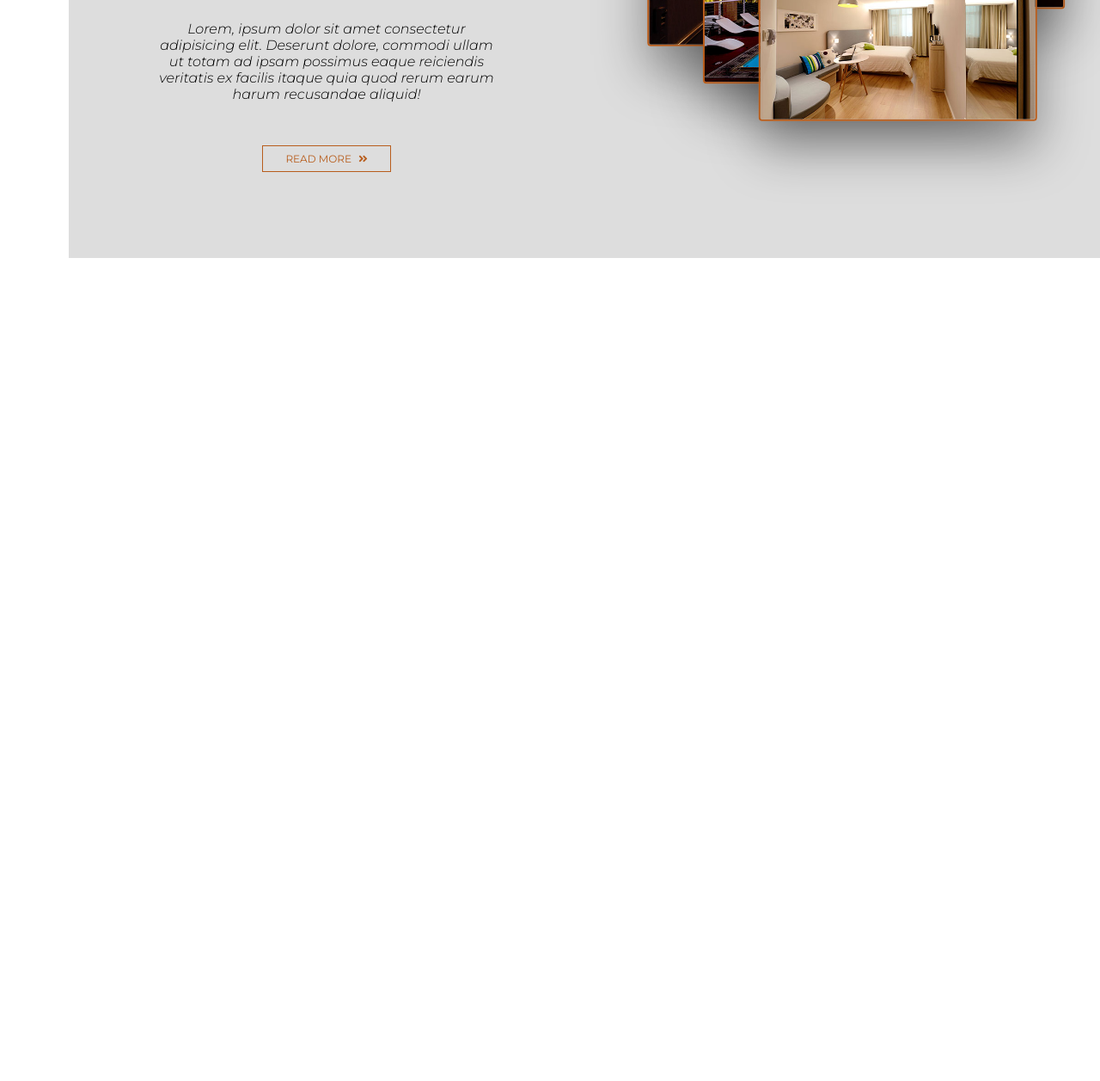
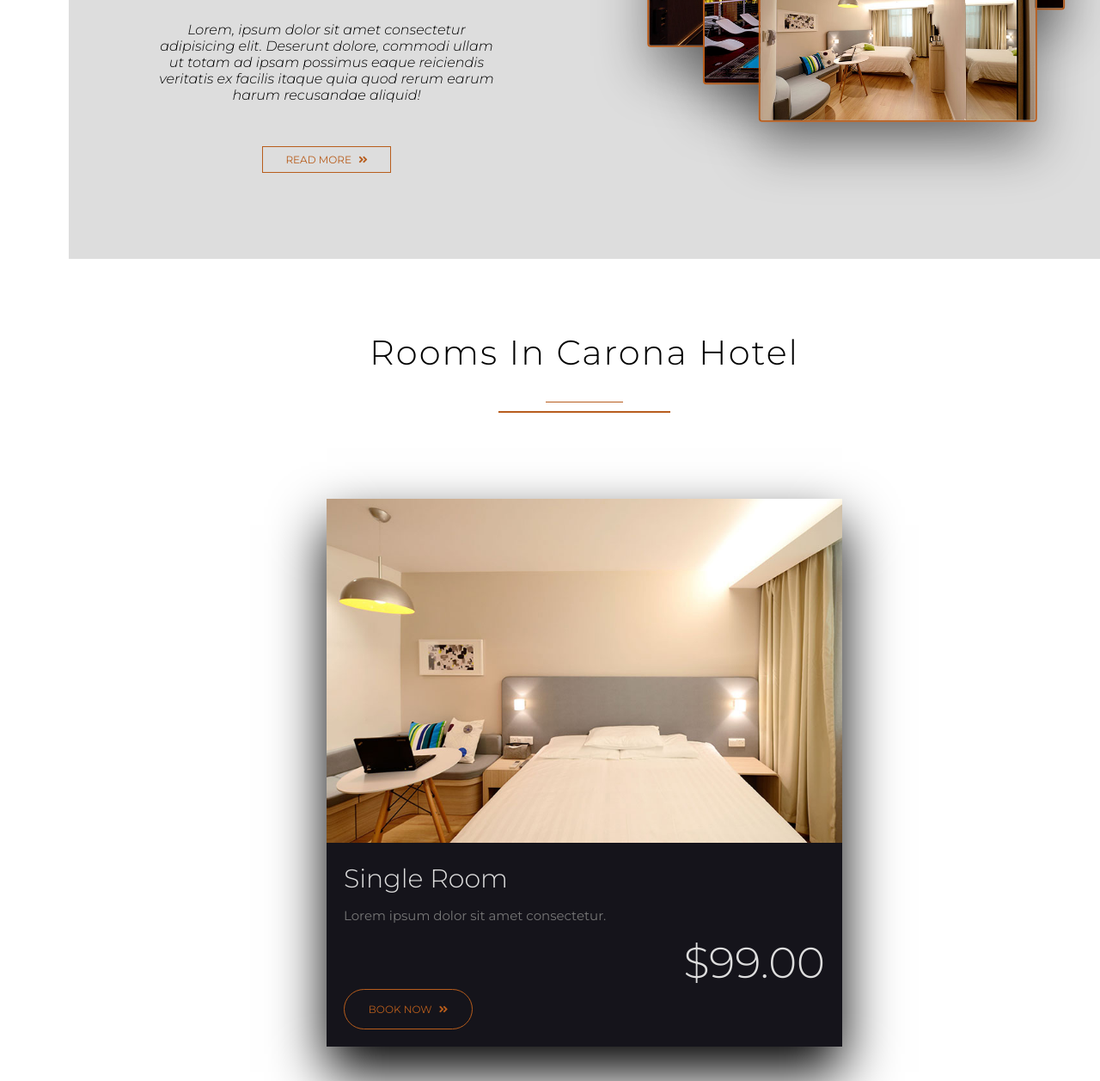
Before and after one commit to netanelmenasherov/corona-hotel, a plain HTML site: page index.html in a window 1280 px wide. Shown: the part 1123-2380 px from the top of the page at 86% size. Before the commit the page ends 1423 px from the top, so only its background shows below. Drawn offline with Linux system fonts and the light colour scheme.

Commit message:
finished rooms styling

```diff
--- a/css/style.css
+++ b/css/style.css
@@ -332,18 +332,6 @@ body {
 
 }
 
-.small-underline {
-    width: 9rem;
-    height: .1rem;
-    background-color: #b85d1e;
-    margin: 0 auto 1rem auto;
-}
-
-.big-underline {
-    width: 20rem;
-    height: .1rem;
-    background-color: #b85d1e;
-}
 
 .sub-heading {
     font-size: 3.5rem;
@@ -414,3 +402,115 @@ body {
 }
 
 /* about-us end  */
+
+/* common header */
+.common-header {
+    padding: 5rem;
+    text-align: center;
+}
+
+.common-heading {
+    font-size: 4rem;
+    font-weight: 300;
+    letter-spacing: .2rem;
+}
+
+.small-underline {
+    width: 9rem;
+    height: .1rem;
+    background-color: #b85d1e;
+    margin: 0 auto 1rem auto;
+}
+
+.big-underline {
+    width: 20rem;
+    height: .2rem;
+    margin: auto;
+    background-color: #b85d1e;
+    margin: auto;
+}
+
+/* common header end  */
+
+/* rooms */
+.rooms {
+    margin-left: 8rem;
+}
+
+.rooms-cards-wrapper {
+    display: flex;
+    flex-wrap: wrap;
+    justify-content: center;
+
+}
+
+.room-card {
+    width: 60rem;
+    margin: 5rem;
+    background-color: #15141b;
+    box-shadow: 0 3rem 6rem rgba(0, 0, 0, 3);
+
+}
+
+.room-img {
+    width: 100%;
+}
+
+.room-card-content {
+    color: #ddd;
+    padding: 2rem;
+}
+
+.room-card-heading {
+    margin: 0 0 0 0;
+    font-size: 3rem;
+    font-weight: 300;
+}
+
+.room-card-paragraph {
+    font-size: 1.5rem;
+    color: #777;
+}
+
+.room-price {
+    font-size: 5rem;
+    font-weight: 300;
+    text-align: right;
+    margin: 0;
+}
+
+.room-card-btn {
+    width: 15rem;
+    padding: 1.5rem 1rem;
+    font-family: "Montserrat", sans-serif;
+    font-size: 1.2rem;
+    text-transform: uppercase;
+    color: #b85d1c;
+    background-color: transparent;
+    border: .1rem solid #b85d1c;
+    border-radius: 10rem;
+    outline: none;
+    cursor: pointer;
+}
+.rooms-btn-wrapper{
+    text-align: center;
+}
+.rooms-btn{
+    width: 20rem;
+    padding: 1.5rem 1rem;
+    margin: 4rem 0;
+    background-color: transparent;
+    text-transform: uppercase;
+    color: #b85d1c;
+    border : .2rem solid #b85d1c;
+    cursor: pointer;
+    outline: none;
+    box-shadow: 0 1.5rem 6rem rgba(0, 0, 0, .3);
+    transition: all .2s;
+}
+
+.rooms-btn:hover{
+    background-color: #b85d1c;
+    color: #ddd;
+}
+/* rooms end */
--- a/index.html
+++ b/index.html
@@ -136,5 +136,73 @@
       </div>
     </section>
     <!-- about us end  -->
+    <!-- rooms -->
+    <section class="rooms">
+      <div class="common-header">
+        <h1 class="common-heading">Rooms In Carona Hotel</h1>
+        <div class="underline">
+          <div class="small-underline"></div>
+          <div class="big-underline"></div>
+        </div>
+      </div>
+      <div class="rooms-cards-wrapper">
+        <div class="room-card">
+          <img src="./img/single-room.jpeg" alt="room-image" class="room-img" />
+          <div class="room-card-content">
+            <h4 class="room-card-heading">Single Room</h4>
+            <p class="room-card-paragraph">
+              Lorem ipsum dolor sit amet consectetur.
+            </p>
+            <p class="room-price">$99.00</p>
+            <button class="room-card-btn">
+              Book Now <i class="fas fa-angle-double-right btn-arrow"></i>
+            </button>
+          </div>
+        </div>
+        <div class="room-card">
+          <img src="./img/double-room.jpeg" alt="room-image" class="room-img" />
+          <div class="room-card-content">
+            <h4 class="room-card-heading">Double Room</h4>
+            <p class="room-card-paragraph">
+              Lorem ipsum dolor sit amet consectetur.
+            </p>
+            <p class="room-price">$199.00</p>
+            <button class="room-card-btn">
+              Book Now <i class="fas fa-angle-double-right btn-arrow"></i>
+            </button>
+          </div>
+        </div>
+        <div class="room-card">
+          <img src="./img/lux.jpeg" alt="room-image" class="room-img" />
+          <div class="room-card-content">
+            <h4 class="room-card-heading">Lux Room</h4>
+            <p class="room-card-paragraph">
+              Lorem ipsum dolor sit amet consectetur.
+            </p>
+            <p class="room-price">$299.00</p>
+            <button class="room-card-btn">
+              Book Now <i class="fas fa-angle-double-right btn-arrow"></i>
+            </button>
+          </div>
+        </div>
+        <div class="room-card">
+          <img src="./img/vip.jpeg" alt="room-image" class="room-img" />
+          <div class="room-card-content">
+            <h4 class="room-card-heading">VIP Room</h4>
+            <p class="room-card-paragraph">
+              Lorem ipsum dolor sit amet consectetur.
+            </p>
+            <p class="room-price">$399.00</p>
+            <button class="room-card-btn">
+              Book Now <i class="fas fa-angle-double-right btn-arrow"></i>
+            </button>
+          </div>
+        </div>
+      </div>
+      <div class="rooms-btn-wrapper">
+        <button class="rooms-btn">Check all rooms</button>
+      </div>
+    </section>
+    <!-- rooms end -->
   </body>
 </html>
```
